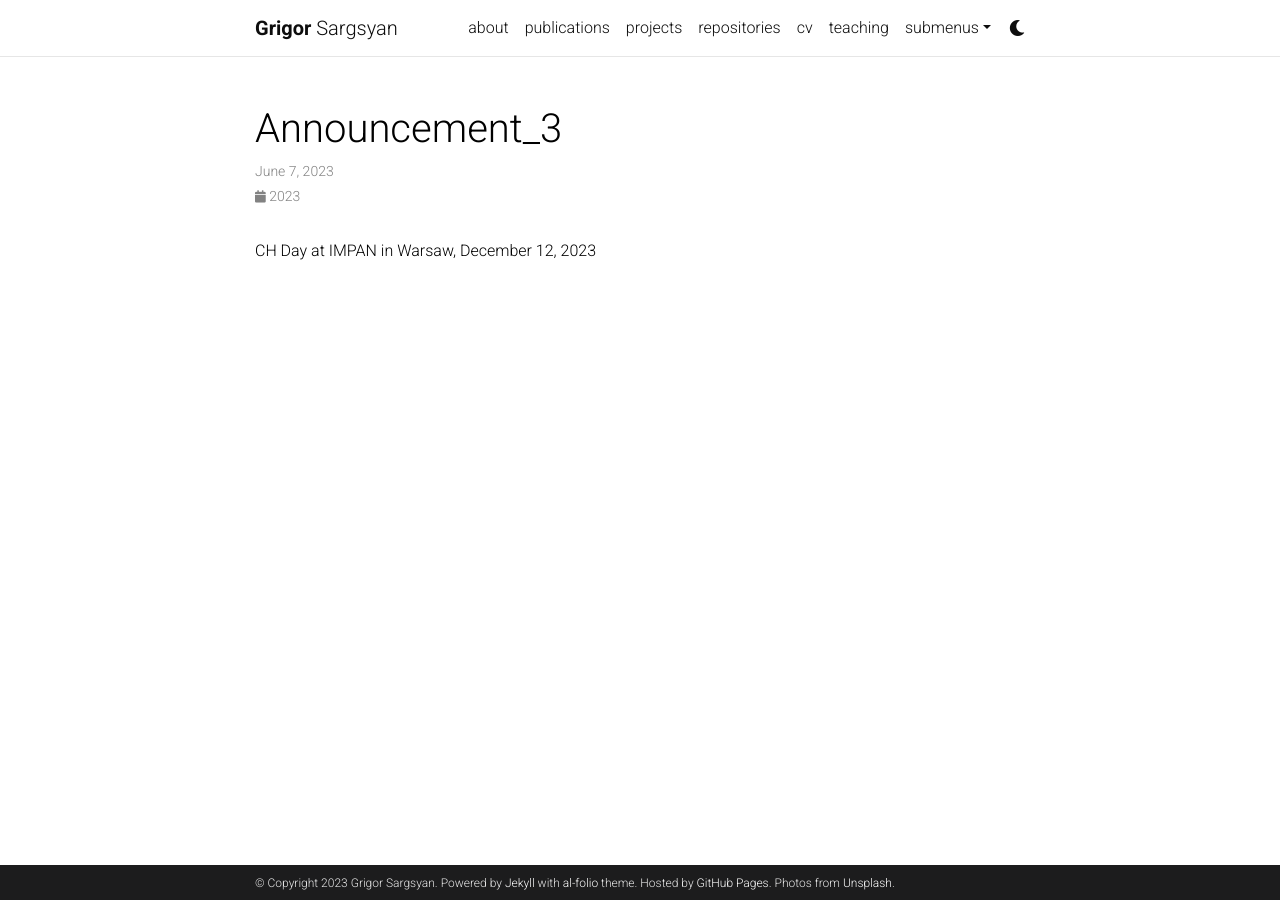
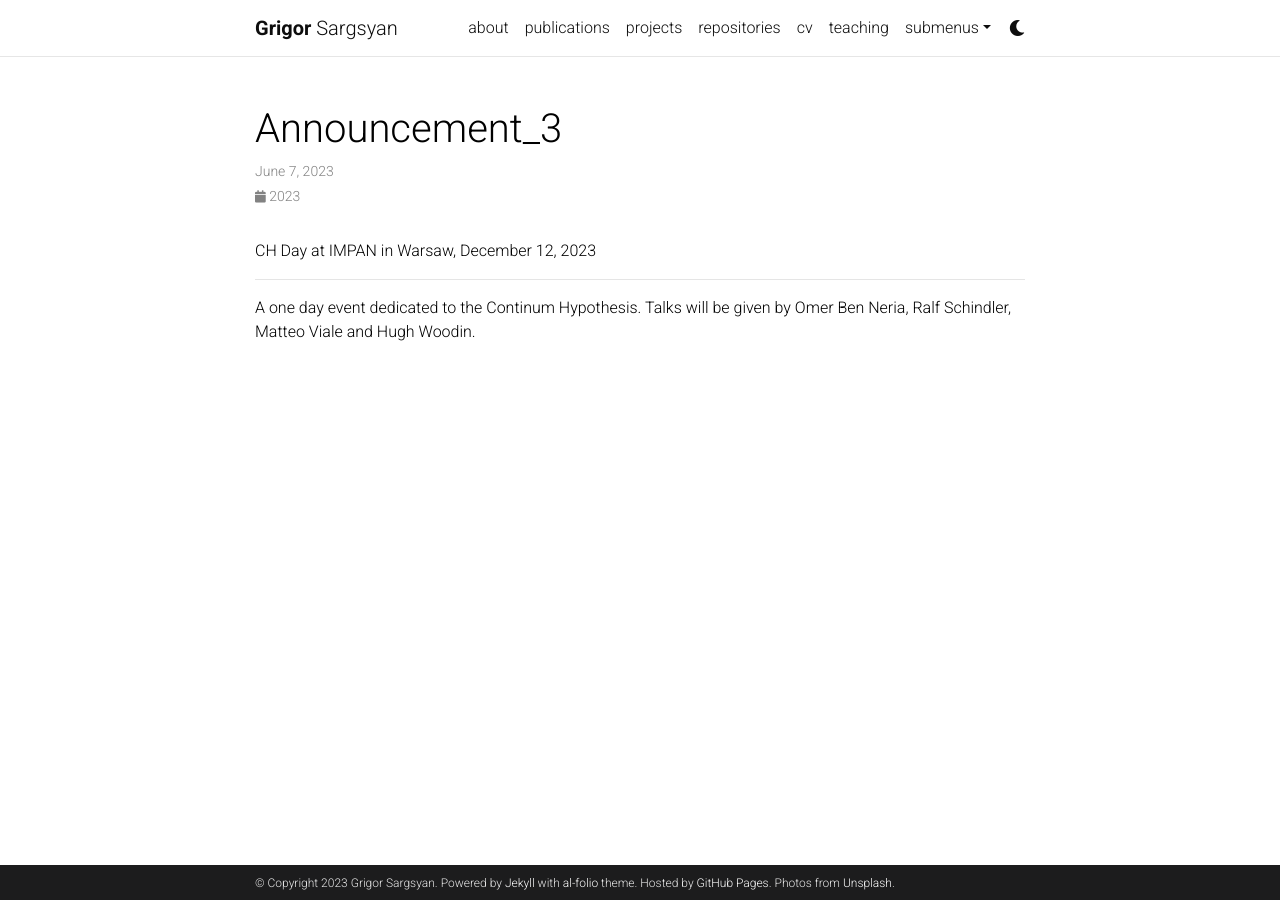
Before and after one commit to grigorsarg/grigorsarg.github.io, a Jekyll site: the page built from _news/announcement_3.md, in a window 1280 px wide. Built offline with Jekyll 4.4.1, drawn with Linux system fonts in a browser that asks for light colours; comment, search, counter and statistics services are not loaded; a style sheet for code colours, icons or effects is not loaded.

Commit message:
Update announcement_3.md

```diff
--- a/_news/announcement_3.md
+++ b/_news/announcement_3.md
@@ -6,3 +6,7 @@ related_posts: false
 ---
 
 CH Day at IMPAN in Warsaw, December 12, 2023
+
+***
+
+A one day event dedicated to the Continum Hypothesis. Talks will be given by Omer Ben Neria, Ralf Schindler, Matteo Viale and Hugh Woodin.
```
